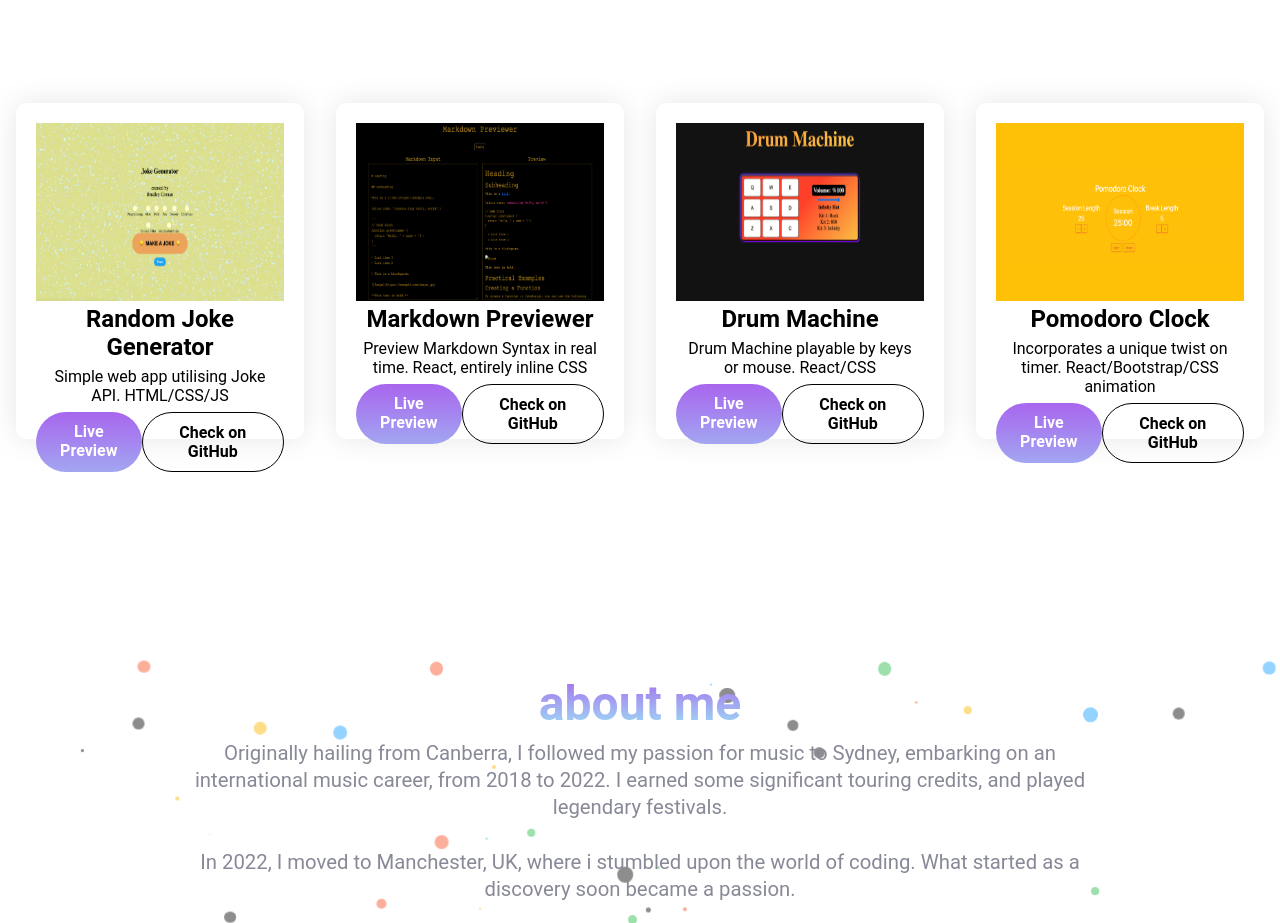
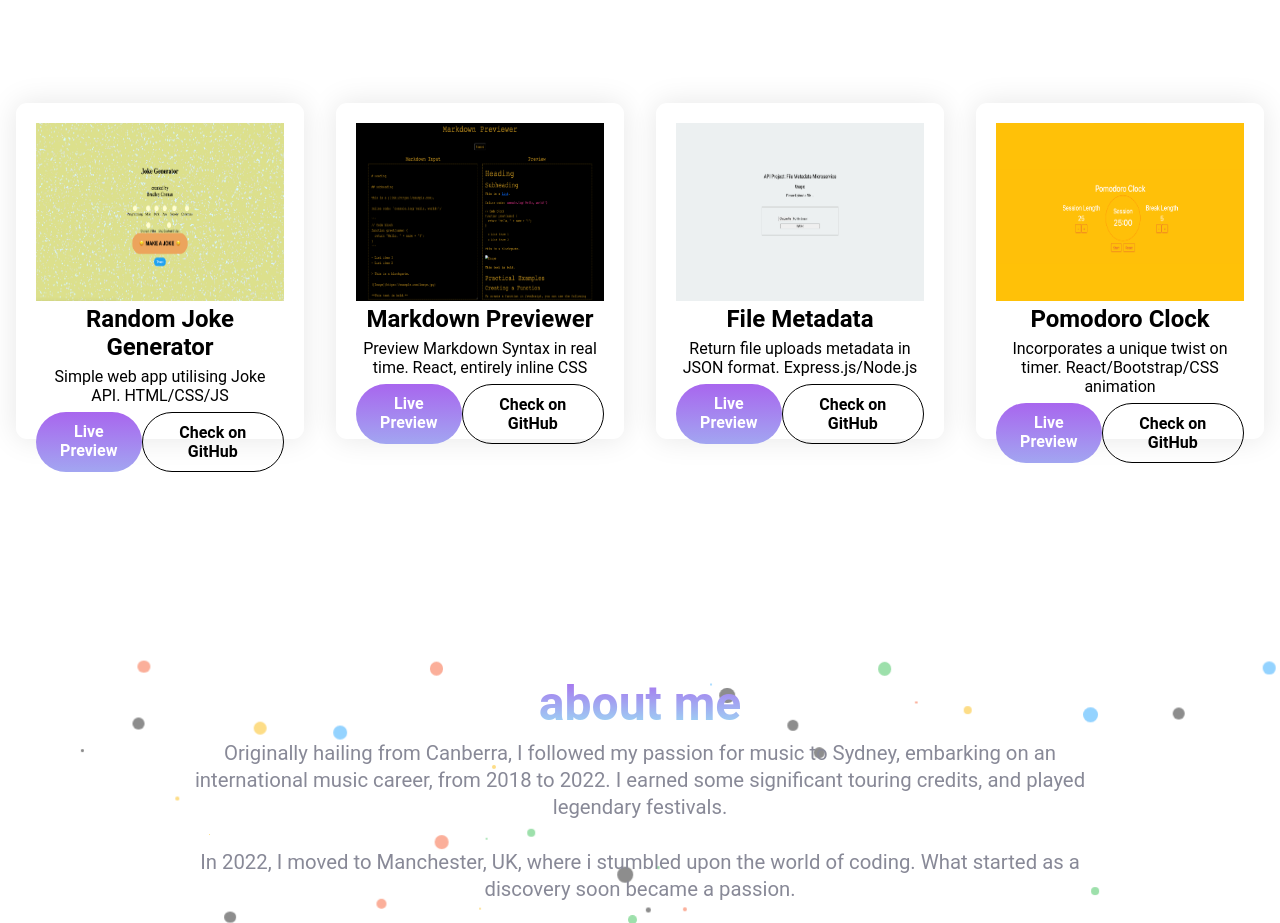
Before and after one commit to Aleatric/Aleatric.github.io, a React (Create React App) app: page / in a window 1280 px wide. Shown: the part 1080-2003 px from the top of the page. Built offline with nearby package versions, Linux system fonts and the light colour scheme; some icons are missing.

Commit message:
updated projects

```diff
--- a/src/App.js
+++ b/src/App.js
@@ -8,7 +8,7 @@ import githubIcon from './assets/icons/github.png';
 import mainPhoto from './assets/photos/me.jpeg';
 import jokeGenerator from './assets/photos/joke-generator.png';
 import markdownPreviewer from './assets/photos/markdown-previewer.png';
-import drumMachine from './assets/photos/drum-machine.png';
+import fileMetadata from './assets/photos/file-metadata.png';
 import pomodoroClock from './assets/photos/pomodoro-clock.png';
 import FloatingBalls from "./FloatingBalls.js";
 
@@ -123,11 +123,11 @@ function Projects(){
       githubLink: "https://github.com/Aleatric/markdownPreviewerUpdate",
     },
     {
-      image: drumMachine,
-      title: "Drum Machine",
-      details: "Drum Machine playable by keys or mouse. React/CSS",
-      liveLink: "https://aleatric.github.io/drumMachine/",
-      githubLink: "https://github.com/Aleatric/drumMachine",
+      image: fileMetadata,
+      title: "File Metadata",
+      details: "Return file uploads metadata in JSON format. Express.js/Node.js",
+      liveLink: "https://boilerplate-project-filemetadata.aleatric.repl.co/",
+      githubLink: "https://github.com/Aleatric/file-metadata",
     },
     {
       image: pomodoroClock,
```
Also changed, not shown: src/assets/photos/file-metadata.png (added).
